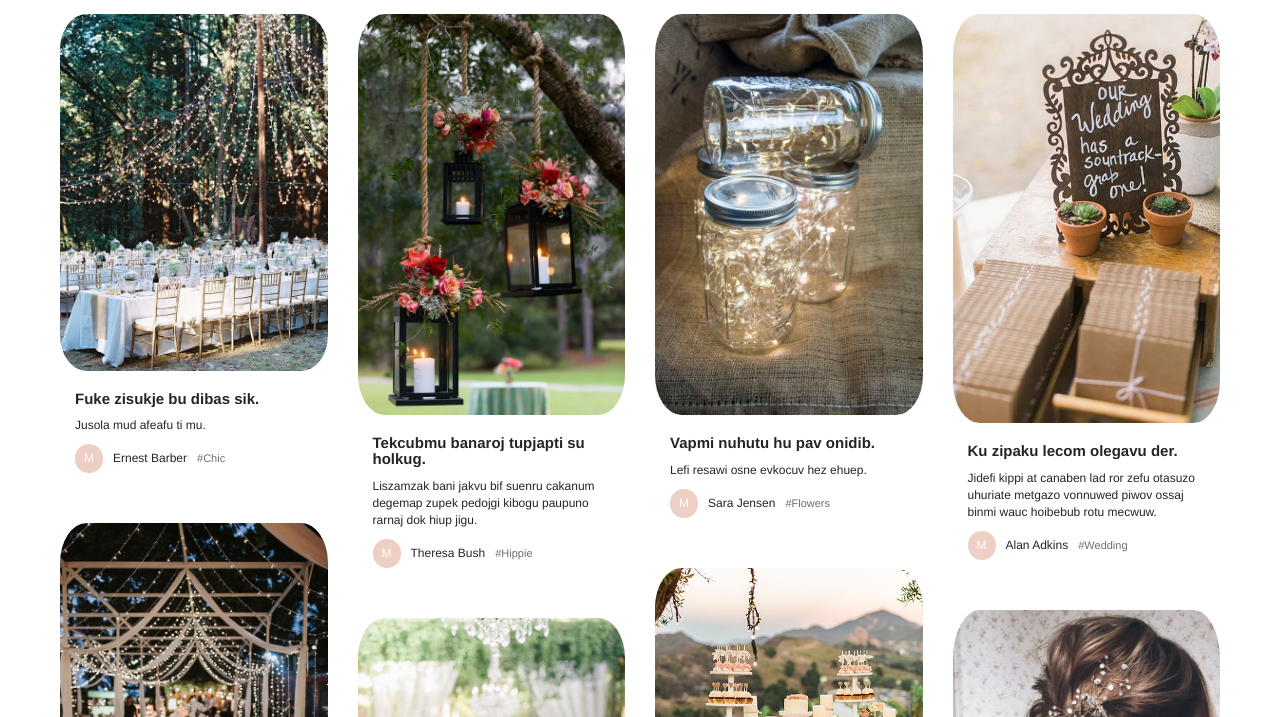
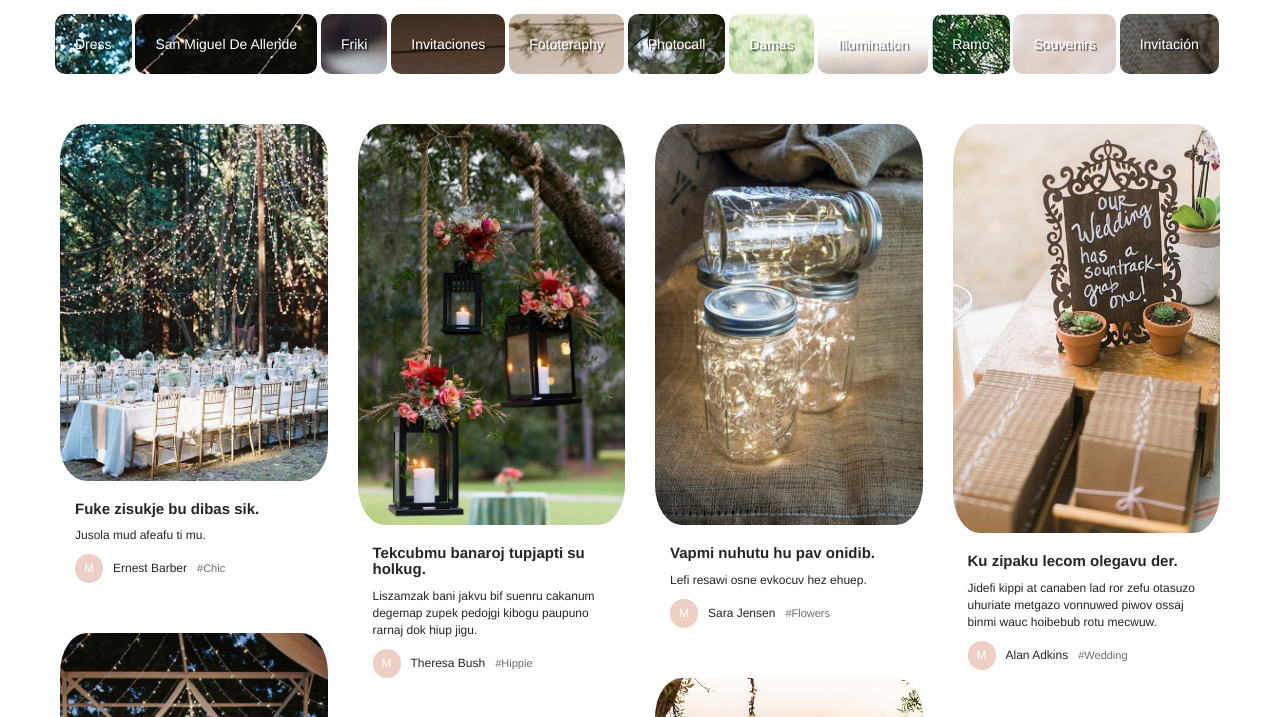
Before and after one commit to triniff/pinterest-lab, a website: page index.html in a window 1280 px wide. Shown: the part 65-782 px from the top of the page. Drawn offline with nearby package versions, Linux system fonts and the light colour scheme; files that its build step writes are made by us from their sources.

Commit message:
agregando barra de filtro

```diff
--- a/assets/js/main.js
+++ b/assets/js/main.js
@@ -1,6 +1,14 @@
+var x = 0;
 $(document).ready(function() {
+
+	for (var i = 0; i < 11; i++) {
+		var li = document.getElementsByClassName("fondo-random")[i];
+		li.classList.add('fondoimg-' + i);
+		$('.fondoimg-' + i).css("background", "url(dist/img/" + (i+1) + ".jpg)");
+	}
 	var titulo, descrp, user, imagen, hashtag, modal, modalBody, iconos;
-	for (var i = 0; i < 20; i++) {
+	function imprimir(com, fin){
+		for (var i = com; i < fin; i++) {
 			titulo = '<h1>' + data[i].title + '</h1>';
 			descrp = '<p>'+ data[i].description +'</p>';
 			iconos = '<div class="iconos"><i class="fa fa-upload" aria-hidden="true"></i><i class="fa fa-check" aria-hidden="true"></i><i class="fa fa-ellipsis-h" aria-hidden="true"></i><button type="button" class="btn btn-default btn-save"><i class="fa fa-thumb-tack" aria-hidden="true"></i> Guardar</button></div>';
@@ -13,17 +21,36 @@ $(document).ready(function() {
 			$('.modalBody>.hashtag-user').append('Holi');
 			$('.cont-img').append(modal);
 		}
+	}imprimir(0, 20)
 
+	 $(window).scroll(function(){
+        x+= 1;
+        if (x == 30) {
+        	console.log("los otros 20")
+        	imprimir(21, 40)
+        }
+    });
 });
 
-/*$(window).scroll(function() {
+/*	$(window).scroll(function() {
+
+
+
 	   if($(window).scrollTop() + $(window).height() == $(document).height()) {
 	      for (var i = 21; i < 40; i++) {
 			titulo = '<h1>' + data[i].title + '</h1>';
 			descrp = '<p>'+ data[i].description +'</p>';
-		userHash = '<div><h4>' + data[i].user + '</h4><a href="#">' + data[i].hashtag+ '</a></div>';
+			iconos = '<div class="iconos"><i class="fa fa-upload" aria-hidden="true"></i><i class="fa fa-check" aria-hidden="true"></i><i class="fa fa-ellipsis-h" aria-hidden="true"></i><button type="button" class="btn btn-default btn-save"><i class="fa fa-thumb-tack" aria-hidden="true"></i> Guardar</button></div>';
+			userHash = '<div class="hashtag-user"><h6>M</h6><h4>' + data[i].user + '</h4><a href="#">#' + data[i].hashtag + '</a></div>';
 			imagen = '<img src="dist/img/'+ data[i].image_url+'">';
-		$('.cont-img').append('<div class="item-pint">'+ imagen +'<div class="text-desc">'+ titulo + descrp + userHash +'</div></div>');
+
+			$('.cont-img').append('<div class="item-pint" data-toggle="modal" data-target="#'+ data[i].id +'">'+ imagen +'<div class="text-desc">'+ titulo + descrp + userHash +'</div></div>');
+			modalBody =  '<div class="modal-body">' + titulo + imagen + iconos + userHash + '<button type="button" class="btn btn-default btn-read">Leerlo</button>' + descrp + '</div>';
+			modal = '<div class="modal fade" id="'+ data[i].id +'" role="dialog"><div class="modal-dialog"><div class="modal-content"><div class="modal-header">' + iconos + '</div>'+ modalBody+'</div></div></div>';
+			$('.modalBody>.hashtag-user').append('Holi');
+			$('.cont-img').append(modal);
 		}
 	   }
-});*/
+	});
+
+	console.log($('#40').length);*/
--- a/assets/sass/_base.scss
+++ b/assets/sass/_base.scss
@@ -110,7 +110,23 @@ body{
 .navbar-form .form-group {
     width: 100% !important;
 }
+/*filtro*/
+.filtro{
+	width: 100%;
+	margin-bottom: 40px;
+	ul{
+		li{
+			list-style: none;
+			display: inline-block;
+			padding: 20px;
+			color: $color-blanco;
+			border-radius: 10px;
+			text-shadow: 2px 2px rgba(0,0,0,0.5);
+		}
 
+	}
+
+}
 /*Galeria*/
 .cont-img{
 	column-width: 250px;
--- a/index.html
+++ b/index.html
@@ -58,6 +58,22 @@
     </div><!-- /.navbar-collapse -->
   </div><!-- /.container-fluid -->
 </nav>
+<!-- filtro -->
+<div class="filtro container">
+	<ul>
+		<li class="fondo-random"><a href="#"></a>Dress</li>
+		<li class="fondo-random"><a href="#"></a>San Miguel De Allende</li>
+		<li class="fondo-random"><a href="#"></a>Friki</li>
+		<li class="fondo-random"><a href="#"></a>Invitaciones</li>
+		<li class="fondo-random"><a href="#"></a>Fototeraphy</li>
+		<li class="fondo-random"><a href="#"></a>Photocall</li>
+		<li class="fondo-random"><a href="#"></a>Damas</li>
+		<li class="fondo-random"><a href="#"></a>Illumination</li>
+		<li class="fondo-random"><a href="#"></a>Ramo</li>
+		<li class="fondo-random"><a href="#"></a>Souvenirs</li>
+		<li class="fondo-random"><a href="#"></a>Invitación</li>
+	</ul>
+</div>
 <!-- contenedor -->
 <div class="container cont-img">
 
```
Also changed, not shown: dist/css/style.min.css, dist/js/script.js. Lines whose indentation alone changed are shown as unchanged.
